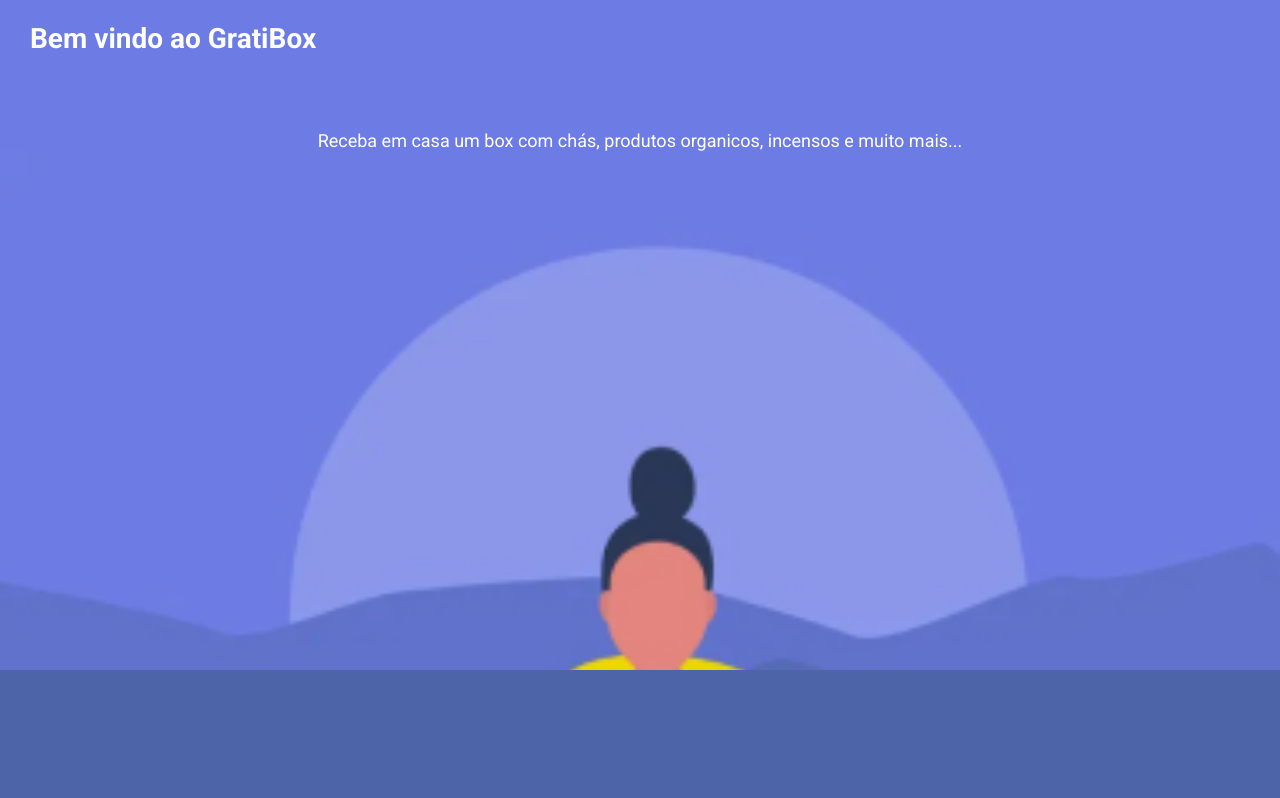
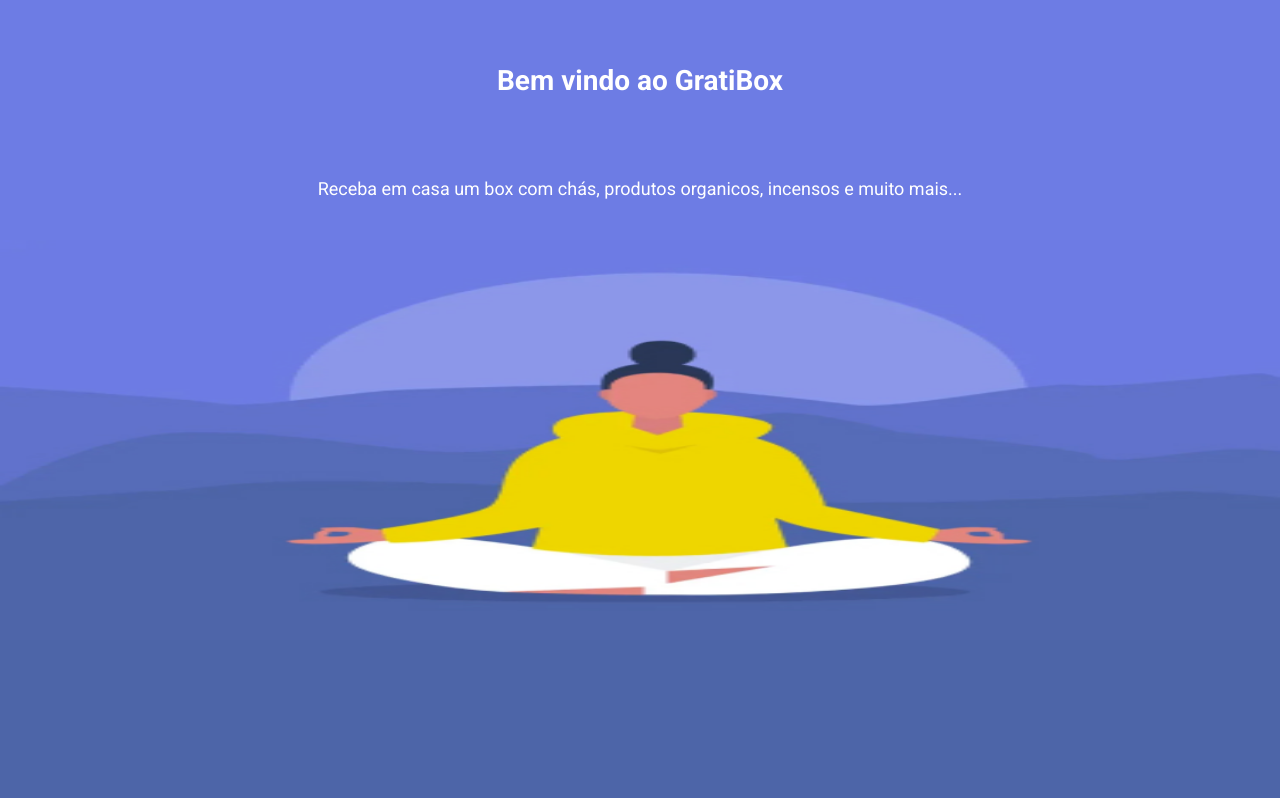
Before and after one commit to Audamon/grati-box-front, a JavaScript app: page / in a window 1280 px wide. Shown: the top 798 px of the page. Built offline with nearby package versions, Linux system fonts and the light colour scheme.

Commit message:
Home background fix

```diff
--- a/src/Home/Home_style.js
+++ b/src/Home/Home_style.js
@@ -4,17 +4,18 @@
   font-family: 'Roboto', sans-serif;
   color: #ffffff;
   background-color: #6d7ce4;
-  height: 150px;
+  height: 30vh;
   width: 100vw;
   top: 0;
   position: absolute;
   padding: 25px 30px 0 30px;
   display: flex;
   flex-direction: column;
-  justify-content: space-between;
+  justify-content: space-around;
   h1{
       font-size: 28px;
       font-weight: 700;
+      text-align: center;
   }
   h2{
       text-align: center;
@@ -24,7 +25,7 @@
 `;
 const Footer = styled.div`
   background-color: #4d65a8;
-  height: 130px;
+  height: 20vh;
   width: 100vw;
 
   position: absolute;
@@ -36,8 +37,9 @@
   position: relative;
 `;
 const Img = styled.img`
-  margin: 150px 0 50px 0;
+  margin: 30vh 0 50px 0;
   width: 100vw;
+  height: 55vh;
 `;
 export {
   Header, Footer, HomePage, Img,
```
